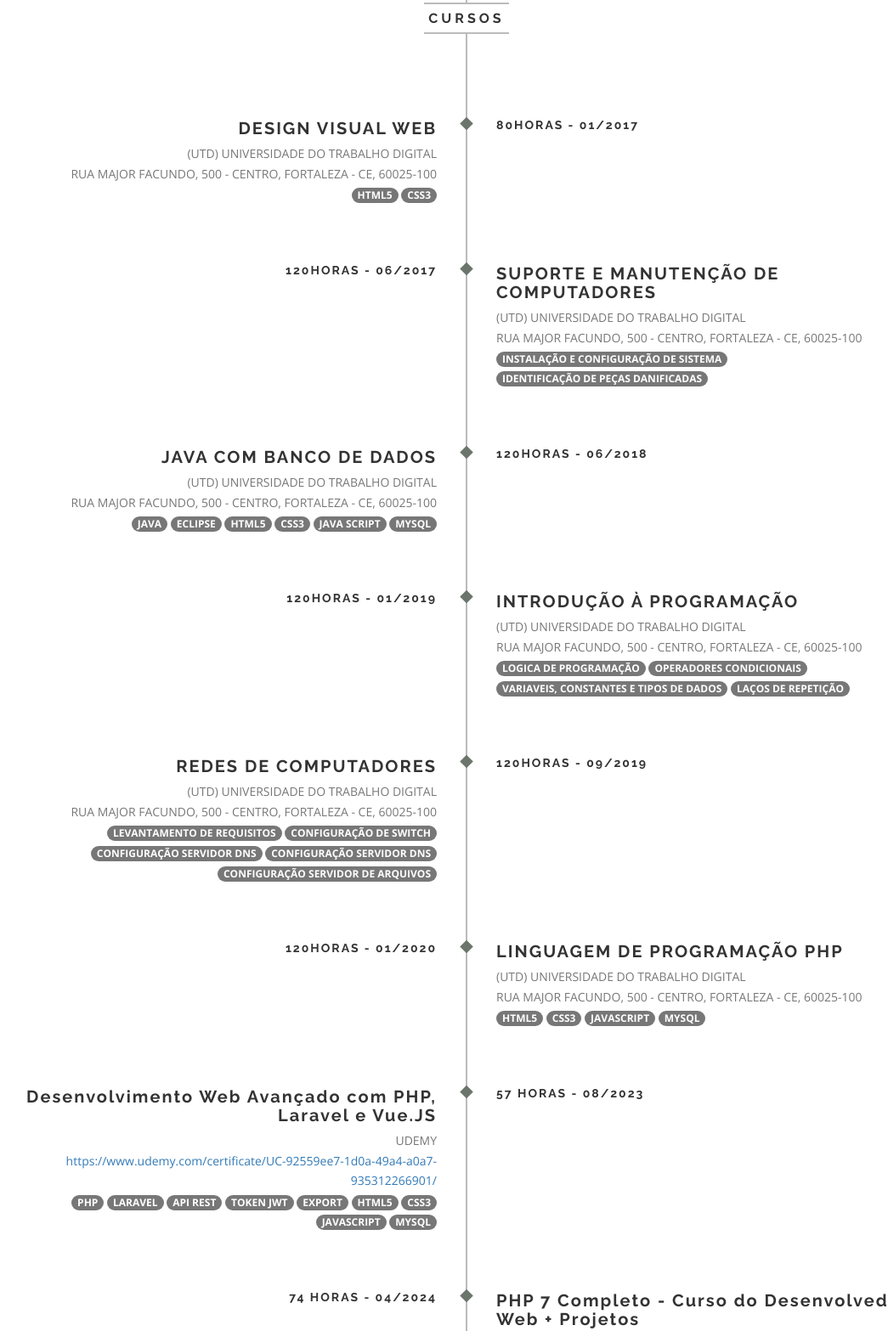
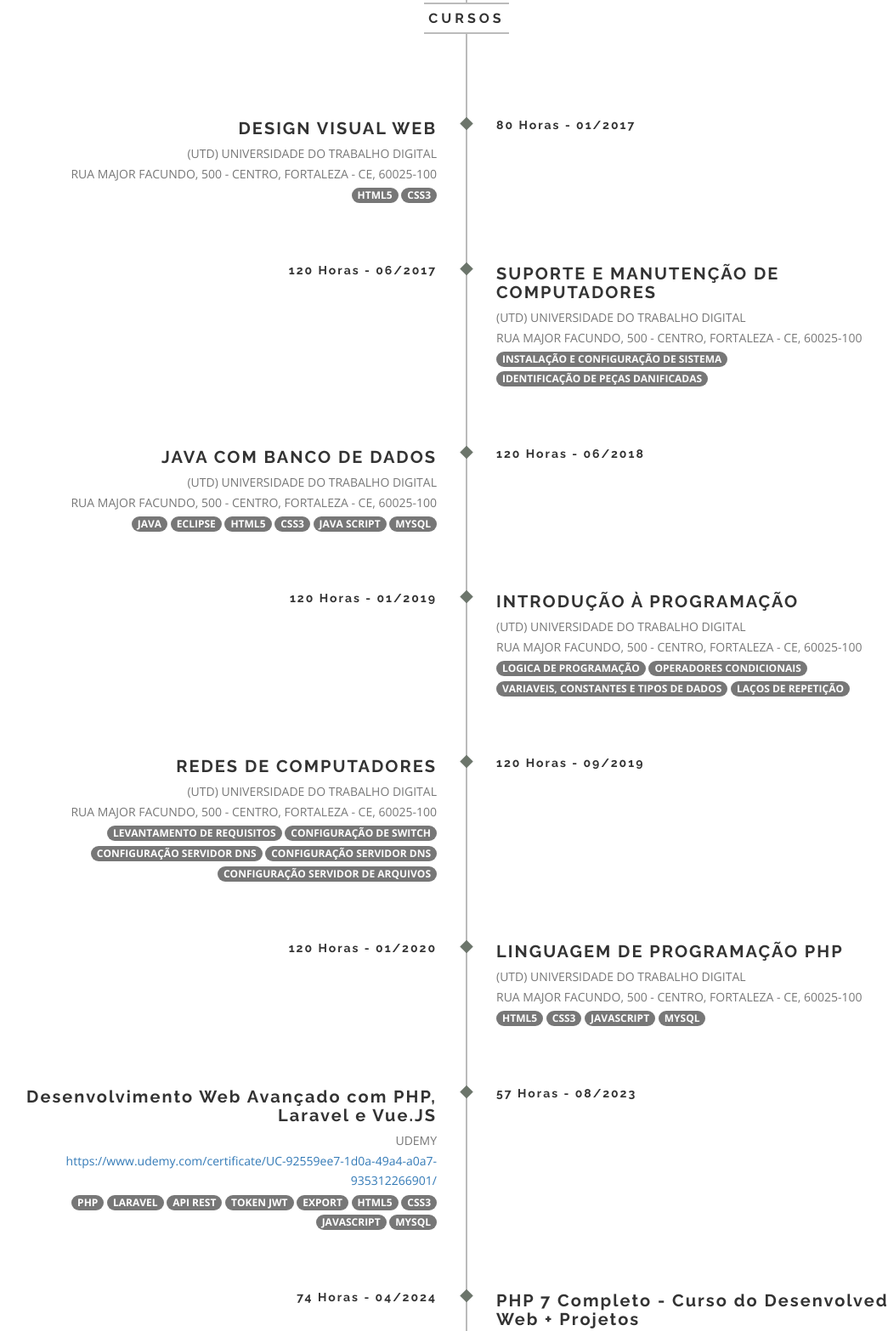
Before and after one commit to DouglasLimaPereira/DouglasLimaPereira.github.io, a plain HTML site: page index.html in a window 1280 px wide. Shown: the part 2736-4303 px from the top of the page at 85% size, without its empty margins (91-1136 px from the left). Drawn offline with nearby package versions, Linux system fonts and the light colour scheme; files whose address does not match are found by name; a web font is replaced by a local one.

Commit message:
reajust time line

```diff
--- a/index.html
+++ b/index.html
@@ -326,7 +326,7 @@
 
 							<li>
 								<div class='timeline-desc' >
-									<h4>80HORAS - 01/2017</h4>
+									<h4>80 Horas - 01/2017</h4>
 								</div>
 								<div class='timeline-content' >
 									<h4>DESIGN VISUAL WEB</h4>
@@ -340,7 +340,7 @@
 
 							<li class="inverse">
 								<div class='timeline-desc' >
-									<h4>120HORAS - 06/2017</h4>
+									<h4>120 Horas - 06/2017</h4>
 								</div>
 								<div class='timeline-content' >
 									<h4>SUPORTE E MANUTENÇÃO DE COMPUTADORES</h4>
@@ -354,7 +354,7 @@
 
 							<li class="">
 								<div class='timeline-desc' >
-									<h4>120HORAS - 06/2018</h4>
+									<h4>120 Horas - 06/2018</h4>
 								</div>
 								<div class='timeline-content' >
 									<h4>JAVA COM BANCO DE DADOS</h4>
@@ -372,7 +372,7 @@
 
 							<li class="inverse">
 								<div class='timeline-desc' >
-									<h4>120HORAS - 01/2019</h4>
+									<h4>120 Horas - 01/2019</h4>
 								</div>
 								<div class='timeline-content' >
 									<h4>INTRODUÇÃO À PROGRAMAÇÃO</h4>
@@ -388,7 +388,7 @@
 
 							<li class="">
 								<div class='timeline-desc' >
-									<h4>120HORAS - 09/2019</h4>
+									<h4>120 Horas - 09/2019</h4>
 								</div>
 								<div class='timeline-content' >
 									<h4>REDES DE COMPUTADORES</h4>
@@ -405,7 +405,7 @@
 
 							<li class="inverse">
 								<div class='timeline-desc' >
-									<h4>120HORAS - 01/2020</h4>
+									<h4>120 Horas - 01/2020</h4>
 								</div>
 								<div class='timeline-content' >
 									<h4>LINGUAGEM DE PROGRAMAÇÃO PHP</h4>
@@ -421,7 +421,7 @@
 
 							<li class="">
 								<div class='timeline-desc' >
-									<h4>57 HORAS - 08/2023</h4>
+									<h4>57 Horas - 08/2023</h4>
 								</div>
 								<div class='timeline-content' >
 									<h4>Desenvolvimento Web Avançado com PHP, Laravel e Vue.JS</h4>
@@ -442,7 +442,7 @@
 
 							<li class="inverse">
 								<div class='timeline-desc' >
-									<h4>74 HORAS - 04/2024</h4>
+									<h4>74 Horas - 04/2024</h4>
 								</div>
 								<div class='timeline-content' >
 									<h4>PHP 7 Completo - Curso do Desenvolvedor Web + Projetos</h4>
```
